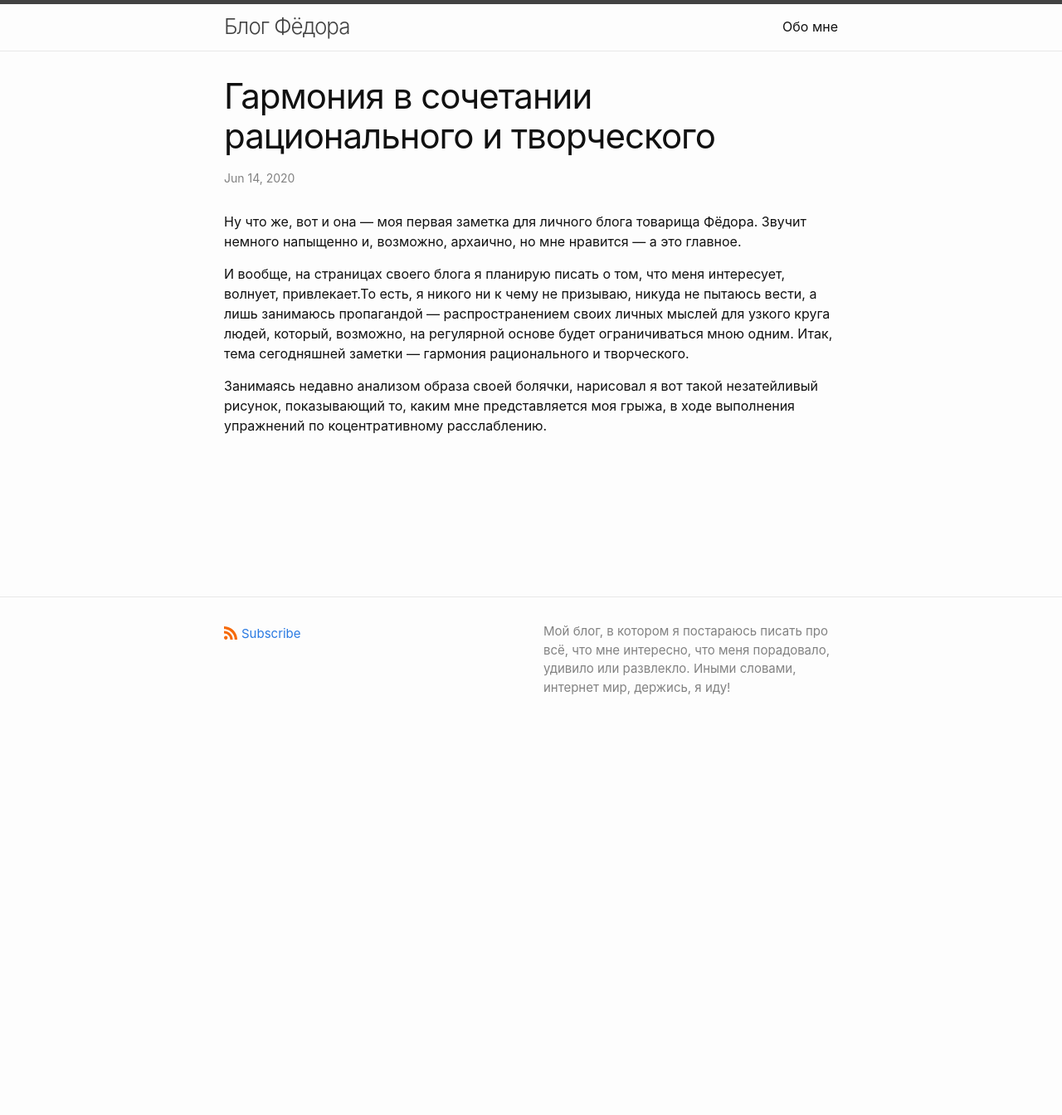
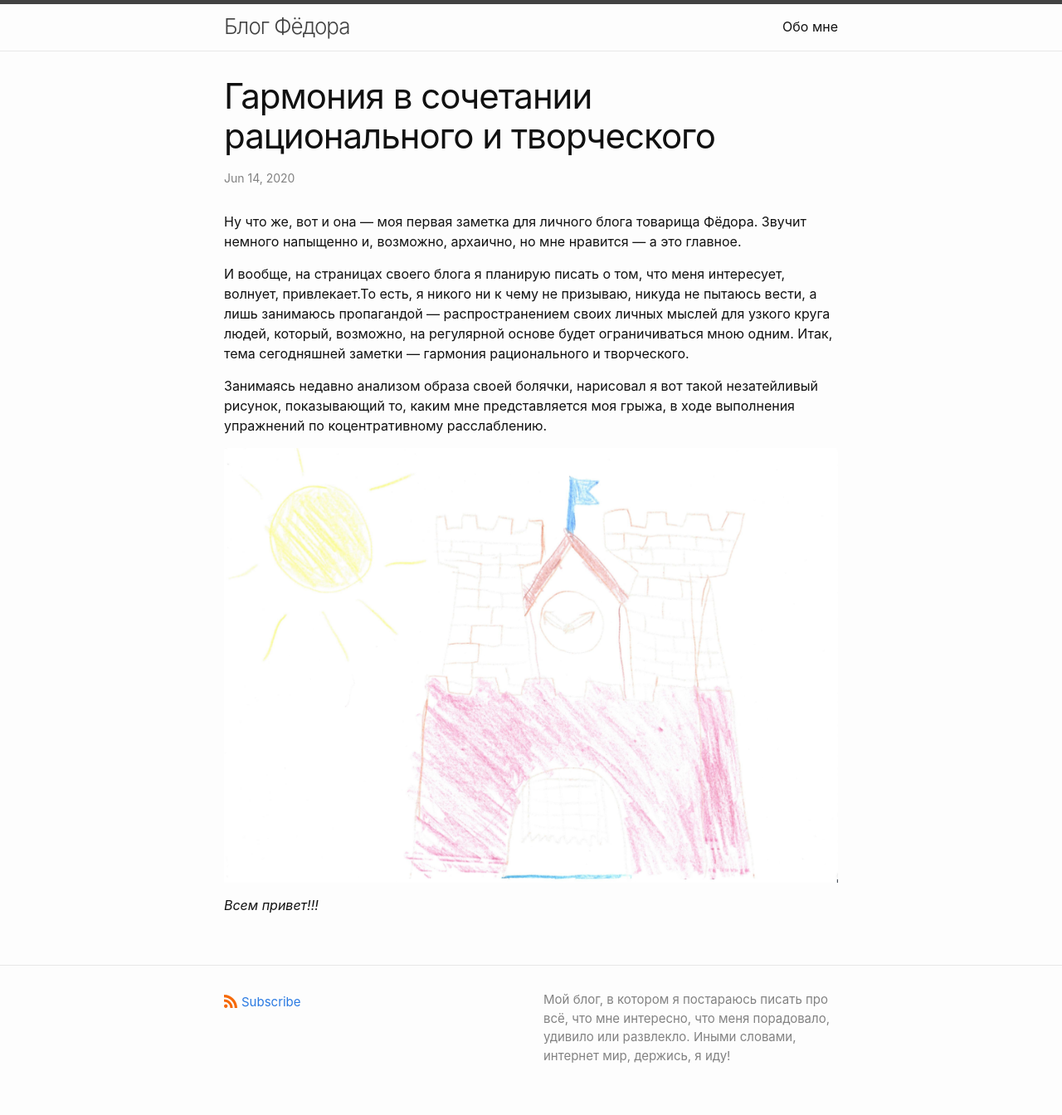
Before and after one commit to fjodor-che/blog, a Jekyll site: the page built from _posts/2020-06-14-analysis-of-images.md, in a window 1280 px wide. Shown: the whole page at 83% size. Built offline with Jekyll 4.4.1, drawn with Linux system fonts in a browser that asks for light colours; before the commit the page ends 900 px from its top, so only the background shows below that.

Commit message:
Update 2020-06-14-analysis-of-images.md

```diff
--- a/_posts/2020-06-14-analysis-of-images.md
+++ b/_posts/2020-06-14-analysis-of-images.md
@@ -11,3 +11,7 @@ published: true
 Итак, тема сегодняшней заметки — гармония рационального и творческого.
 
 Занимаясь недавно анализом образа своей болячки, нарисовал я вот такой незатейливый рисунок, показывающий то, каким мне представляется моя грыжа, в ходе выполнения упражнений по коцентративному расслаблению.
+
+![Всем привет!!!]({{site.baseurl}}/assets/images/castle.jpg)
+
+*Всем привет!!!*
```
